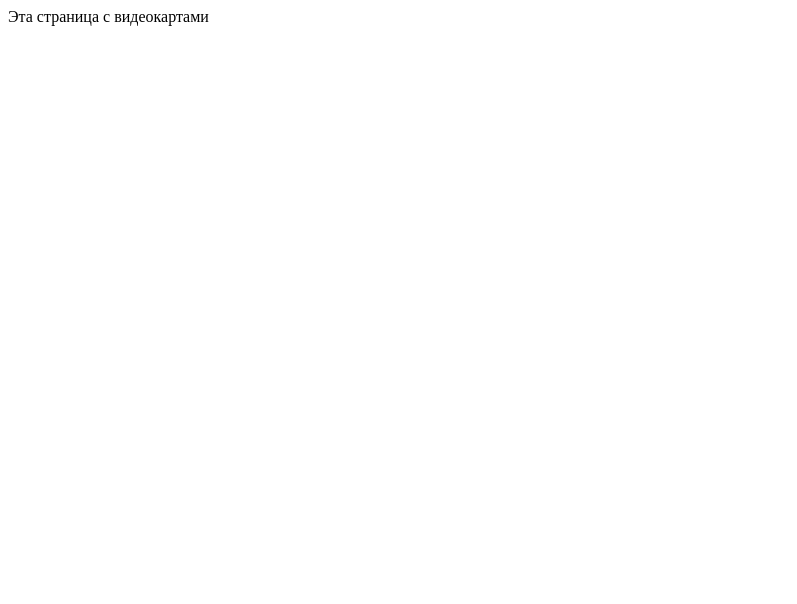
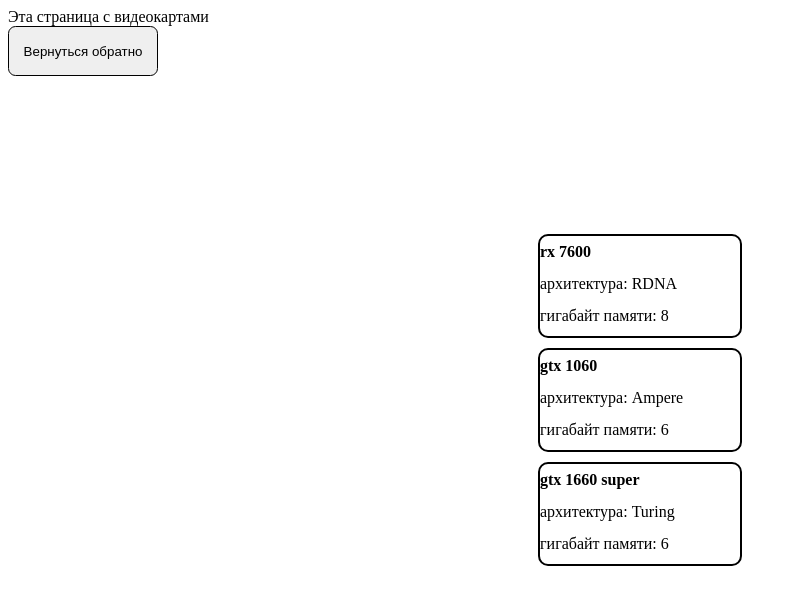
Before and after one commit to Yuri4ek/FirstTsReact, a React (Vite) app: page /videocard in a window 1280 px wide. Shown: the top 604 px of the page, without its empty margins (0-797 px from the left). Built offline with nearby package versions, Linux system fonts and the light colour scheme.

Commit message:
add information about videocards and PSUs

```diff
--- a/src/pages/PSU.page.tsx
+++ b/src/pages/PSU.page.tsx
@@ -1,8 +1,30 @@
+import { useNavigate } from 'react-router-dom';
+import './styles/component.page.css'
+
 export function PSUPage() {
+    const navigate = useNavigate();
+
+    const videocards = [
+        {name: "Powerman ultimate", powerInWatt: 1000},
+        {name: "Aerocool KSAS", powerInWatt: 10000},
+        {name: "Aerocool Cyclon", powerInWatt: 350},
+        {name: "Gigabyte Extreme", powerInWatt: 1200},
+    ];
     return (
         <>
         <div>
-            Эта страница с блоками питания
+            Эта страница с видеокартами
+        </div>
+        <button className="button" onClick={() => navigate("/")}>
+            Вернуться обратно
+        </button>
+        <div className="components">
+            {videocards.map(videocard => (
+                <div className="textBlock">
+                    <b>{videocard.name}</b> <br />
+                    мощность: {videocard.powerInWatt} Ватт
+                </div>
+            ))}
         </div>
         </>
     );
--- a/src/pages/Processor.page.tsx
+++ b/src/pages/Processor.page.tsx
@@ -1,5 +1,5 @@
 import { useNavigate } from 'react-router-dom';
-import './styles/processor.page.css'
+import './styles/component.page.css'
 
 export function ProcessorPage() {
     const navigate = useNavigate();
--- a/src/pages/Videocard.page.tsx
+++ b/src/pages/Videocard.page.tsx
@@ -1,9 +1,31 @@
+import { useNavigate } from 'react-router-dom';
+import './styles/component.page.css'
+
 export function VideocardPage() {
+    const navigate = useNavigate();
+
+    const videocards = [
+        {name: "rx 7600", DRAM: 8, architecture: "RDNA"},
+        {name: "gtx 1060", DRAM: 6, architecture: "Ampere"},
+        {name: "gtx 1660 super", DRAM: 6, architecture: "Turing"},
+    ];
     return (
         <>
         <div>
             Эта страница с видеокартами
         </div>
+        <button className="button" onClick={() => navigate("/")}>
+            Вернуться обратно
+        </button>
+        <div className="components">
+            {videocards.map(videocard => (
+                <div className="textBlock">
+                    <b>{videocard.name}</b> <br />
+                    архитектура: {videocard.architecture} <br />
+                    гигабайт памяти: {videocard.DRAM}
+                </div>
+            ))}
+        </div>
         </>
     );
 }
```
Also changed, not shown: src/pages/styles/component.page.css (renamed from src/pages/styles/processor.page.css).
